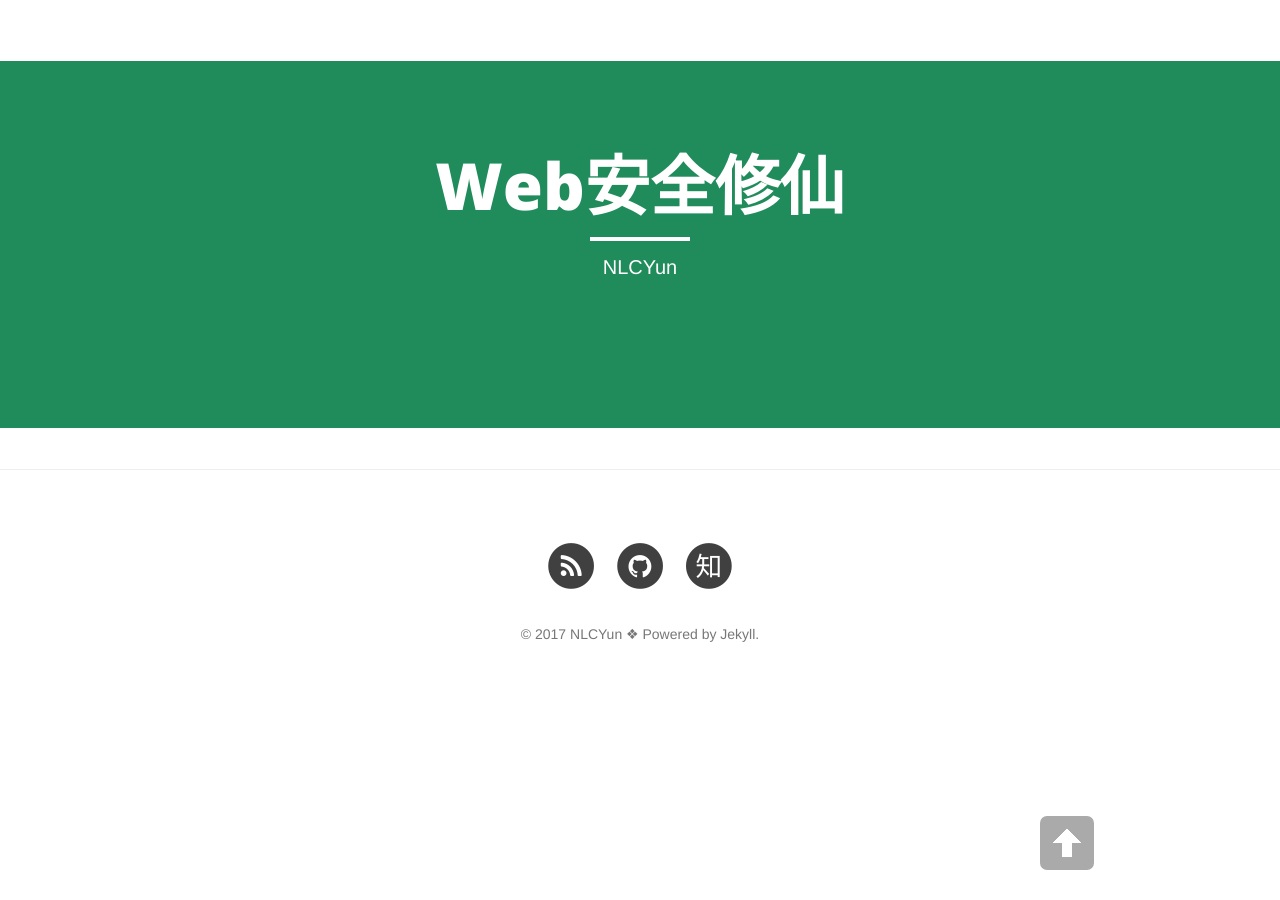
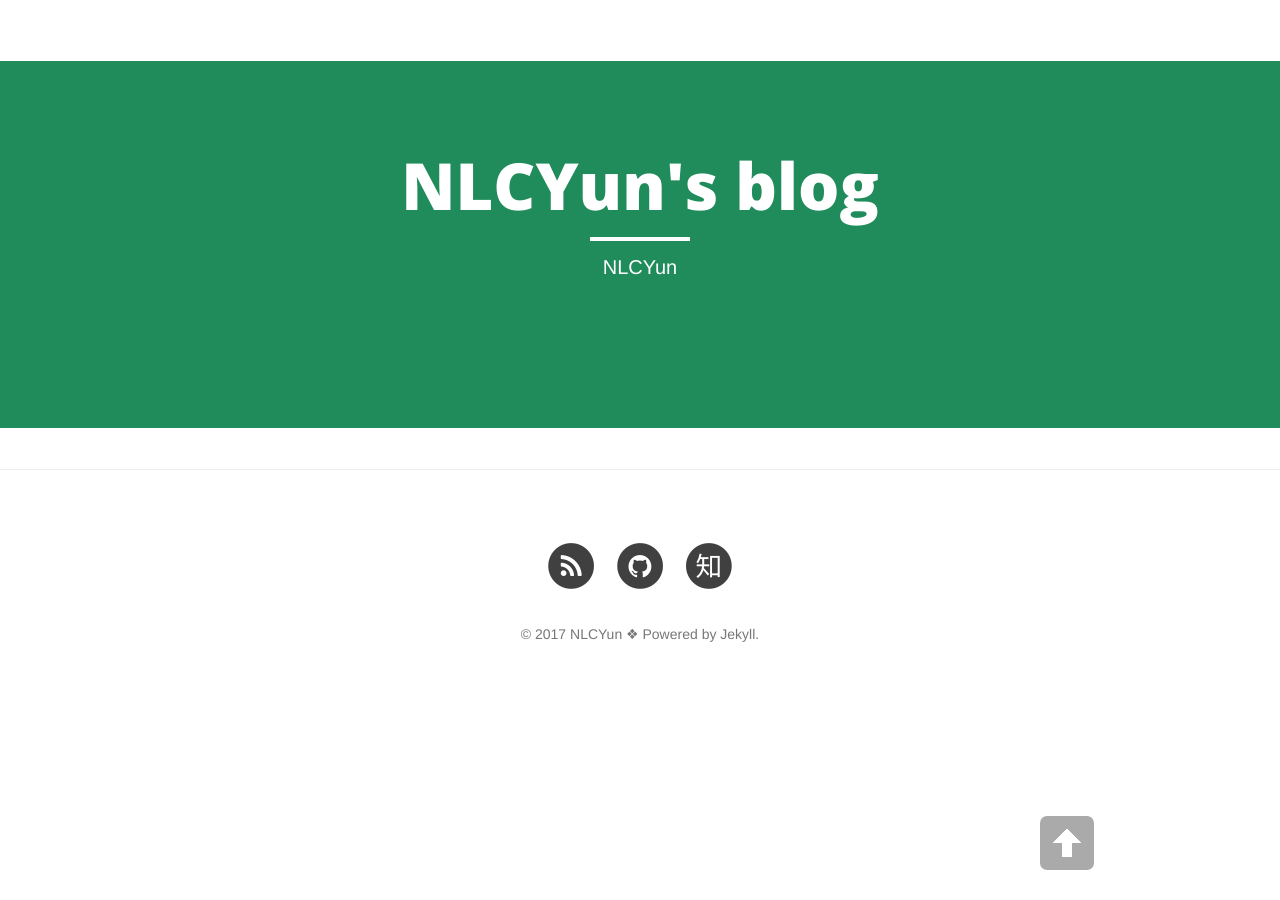
Before and after one commit to wsxjili/wsxjili.github.io, a Jekyll site: the page built from index.html, in a window 1280 px wide. Built offline with Jekyll 4.4.1, drawn with Linux system fonts in a browser that asks for light colours; nearby versions of some CDN libraries; the list of posts is cut into pages by our own code.

Commit message:
Update _config.yml

```diff
--- a/_config.yml
+++ b/_config.yml
@@ -1,8 +1,8 @@
 # Site settings
-title: Web安全修仙
+title: NLCYun's blog
 header-img: "img/green.jpg"
 tagline: "cn"
-description: "NLCYun' Blog"
+description: "NLCYun's Blog"
 baseurl: ""
 url: ""
 
```
